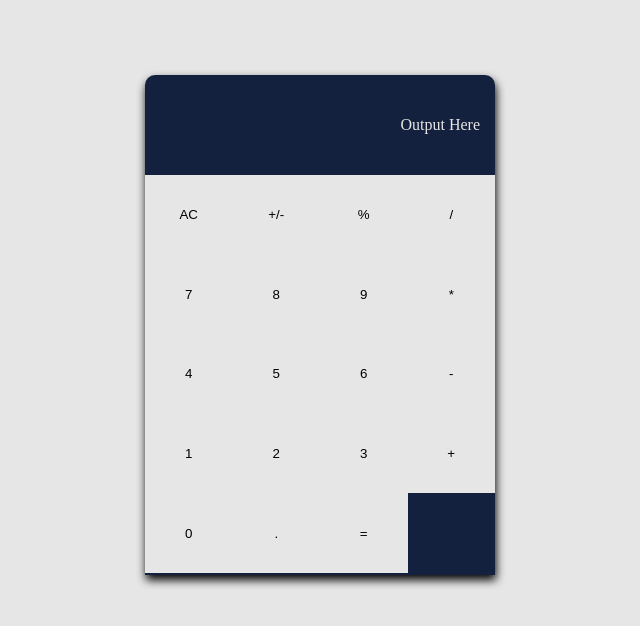
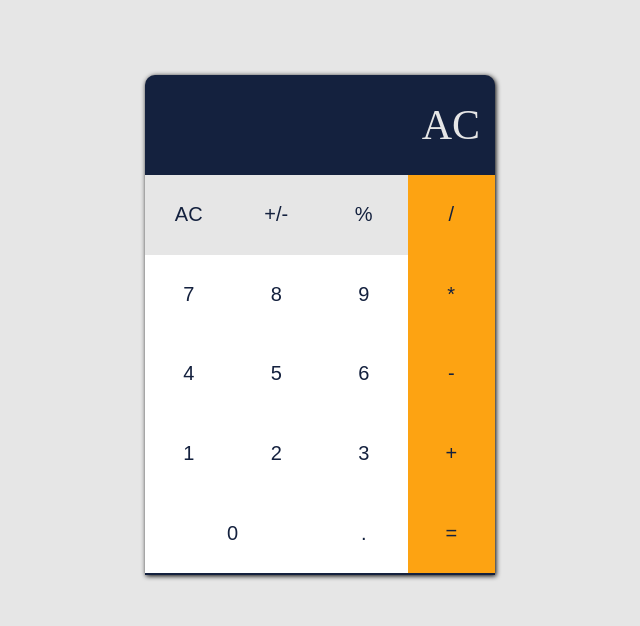
Before and after one commit to charlesQuiros/calculator, a plain HTML site: page index.html in a window 1280 px wide. Both pictures are taken after a click on the button "AC". Shown: the whole page, without its empty margins (320-960 px from the left). Drawn offline with Linux system fonts and the light colour scheme.

Commit message:
mostly completed the css and html and now working on the operations via js

```diff
--- a/index.html
+++ b/index.html
@@ -5,34 +5,33 @@
     <meta http-equiv="X-UA-Compatible" content="IE=edge" />
     <meta name="viewport" content="width=device-width, initial-scale=1.0" />
     <title>Calculator</title>
+    <link rel="shortcut icon" href="#">
     <script src="script.js" defer></script>
     <link rel="stylesheet" href="style.css" />
   </head>
   <body>
     <div class="container">
-      <div id="display">Output Here</div>
+      <div id="display">18299020</div>
       <div id="input-grid">
-
-          <button id="ac">AC</button>
-          <button id="pos-min">+/-</button>
-          <button id="percentage">%</button>
-          <button id="division" >/</button>
-
-          <button id="seven">7</button>
-          <button id="eight">8</button>
-          <button id="nine">9</button>
-          <button id="multiplication" >*</button>
-          <button id="four">4</button>
-          <button id="five">5</button>
-          <button id="six">6</button>
-          <button id="minus" >-</button>
-          <button id="one">1</button>
-          <button id="two">2</button>
-          <button id="three">3</button>
-          <button id="addition" >+</button>
-            <button id="zero">0</button>
-            <button id="period">.</button>
-            <button id="equals" >=</button>
+          <button class="extra" id="ac">AC</button>
+          <button class="extra" id="pos-min">+/-</button>
+          <button class="extra" id="percentage">%</button>
+          <button class="operators" id="division" >/</button>
+          <button class="numbers" id="seven">7</button>
+          <button class="numbers" id="eight">8</button>
+          <button class="numbers" id="nine">9</button>
+          <button class="operators" id="multiplication" >*</button>
+          <button class="numbers" id="four">4</button>
+          <button class="numbers" id="five">5</button>
+          <button class="numbers" id="six">6</button>
+          <button class="operators" id="minus" >-</button>
+          <button class="numbers" id="one">1</button>
+          <button class="numbers" id="two">2</button>
+          <button class="numbers" id="three">3</button>
+          <button class="operators" id="addition" >+</button>
+          <button class="numbers" id="zero">0</button>
+          <button  id="period">.</button>
+          <button class="operators" id="equals" >=</button>
         </div>
         <div id="operators"></div>
       </div>
--- a/script.js
+++ b/script.js
@@ -0,0 +1,40 @@
+const display = document.getElementById("display");
+const ac = document.getElementById("ac");
+const posMin = document.getElementById("pos-min");
+const percentage = document.getElementById("percentage");
+const division = document.getElementById("division");
+const seven = document.getElementById("seven");
+const eight = document.getElementById("eight");
+const nine = document.getElementById("nine");
+const multiplication = document.getElementById("multiplication");
+const four = document.getElementById("four");
+const five = document.getElementById("five");
+const six = document.getElementById("six");
+const minus = document.getElementById("minus");
+const one = document.getElementById("one");
+const two = document.getElementById("two");
+const three = document.getElementById("three");
+const addition = document.getElementById("addition");
+const zero = document.getElementById("zero");
+const period = document.getElementById("period");
+const equals = document.getElementById("equals");
+const buttons = document.querySelectorAll("button");
+
+buttons.forEach((button) => {
+  button.addEventListener("click", (e) => operate(e));
+});
+
+const operate = (e) => {
+  display.textContent = e.target.textContent;
+  if (e.target.className === "numbers") {
+    console.log("numbers");
+  }
+
+  if (e.target.className === "extra") {
+    console.log("extra");
+  }
+
+  if (e.target.className === "operators") {
+    console.log("operators");
+  }
+};
--- a/style.css
+++ b/style.css
@@ -20,7 +20,7 @@ body {
   margin: 75px auto;
   height: 500px;
   width: 350px;
-  box-shadow: 1px 5px 10px var(--black);
+  box-shadow: 1px 1px 5px var(--black);
   border-top-left-radius: 10px;
   border-top-right-radius: 10px;
   background-color: var(--dark-blue);
@@ -28,6 +28,7 @@ body {
 
 #display {
   height: 100px;
+  font-size: 42px;
   display: flex;
   justify-content: flex-end;
   align-items: center;
@@ -38,14 +39,33 @@ body {
 
 #input-grid {
   height: 398px;
-
   display: grid;
   grid-template-columns: repeat(4, 1fr);
   grid-template-rows: repeat(5, 1fr);
   border-radius: 10px;
 }
 
+.operators {
+  background-color: var(--orange);
+}
+
+.extra {
+  background-color: hsla(0, 0%, 90%, 1);
+}
+
+#zero {
+  grid-column-start: 1;
+  grid-column-end: 3;
+}
+
 button {
+  background-color: var(--white);
+  border: none;
+  color: var(--dark-blue);
+  font-size: 20px;
+}
+
+button:hover {
   background-color: var(--platinum);
-  border: none;
+  border: 1px solid var(--orange);
 }
```
